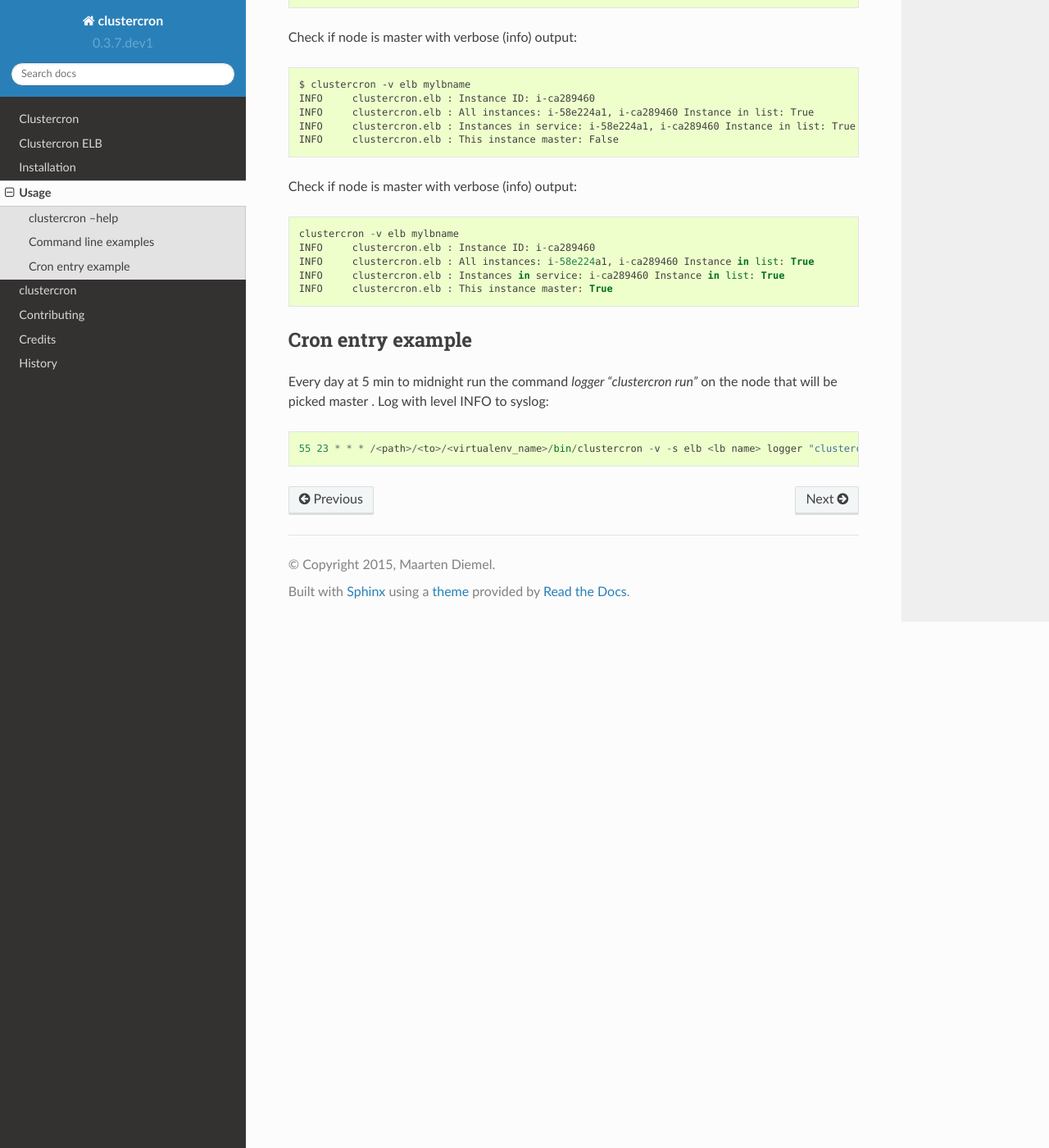
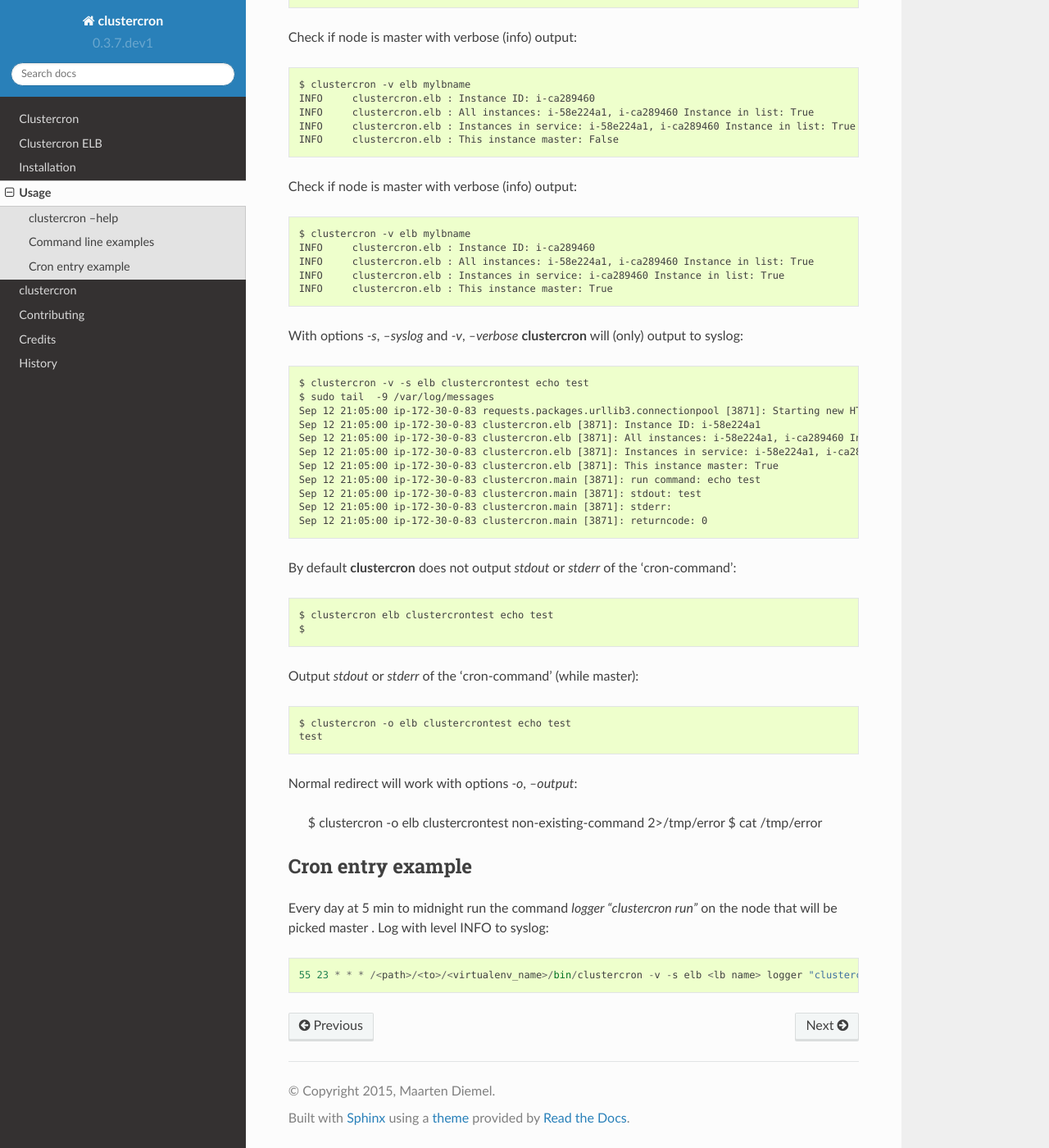
Before and after one commit to maartenq/clustercron, a Sphinx documentation site: the page built from docs/usage.rst, in a window 1280 px wide and 1400 px high, scrolled down 1040 px. Shown: the whole window at 82% size. Built offline with Sphinx 7.4.7 and the Read the Docs theme 2.0.0, drawn with Linux system fonts in a browser that asks for light colours; some of the changed text lies outside the part shown.

```diff
--- a/docs/usage.rst
+++ b/docs/usage.rst
@@ -26,9 +26,9 @@
 Command line examples
 ---------------------
 
-Clustercron can be run from command line for debugging.
+**Clustercron** can be run from command line for debugging.
 
-Clustercron can be run with only *load balancer type* and *load balancer name*.
+**Clustercron** can be run with only *load balancer type* and *load balancer name*.
 Without a *command* specified clustron will test is the node is *master* and
 return 0 if that is the case::
 
@@ -47,7 +47,6 @@
     I'm master
 
 
-
 Check if node is master with verbose (info) output::
 
     $ clustercron -v elb mylbname
@@ -59,11 +58,43 @@
 
 Check if node is master with verbose (info) output::
 
-    clustercron -v elb mylbname
+    $ clustercron -v elb mylbname
     INFO     clustercron.elb : Instance ID: i-ca289460
     INFO     clustercron.elb : All instances: i-58e224a1, i-ca289460 Instance in list: True
     INFO     clustercron.elb : Instances in service: i-ca289460 Instance in list: True
     INFO     clustercron.elb : This instance master: True
+
+
+With options `-s`, `--syslog` and `-v`, `--verbose` **clustercron** will (only) output to syslog::
+
+    $ clustercron -v -s elb clustercrontest echo test
+    $ sudo tail  -9 /var/log/messages
+    Sep 12 21:05:00 ip-172-30-0-83 requests.packages.urllib3.connectionpool [3871]: Starting new HTTP connection (1): 169.254.169.254
+    Sep 12 21:05:00 ip-172-30-0-83 clustercron.elb [3871]: Instance ID: i-58e224a1
+    Sep 12 21:05:00 ip-172-30-0-83 clustercron.elb [3871]: All instances: i-58e224a1, i-ca289460 Instance in list: True
+    Sep 12 21:05:00 ip-172-30-0-83 clustercron.elb [3871]: Instances in service: i-58e224a1, i-ca289460 Instance in list: True
+    Sep 12 21:05:00 ip-172-30-0-83 clustercron.elb [3871]: This instance master: True
+    Sep 12 21:05:00 ip-172-30-0-83 clustercron.main [3871]: run command: echo test
+    Sep 12 21:05:00 ip-172-30-0-83 clustercron.main [3871]: stdout: test
+    Sep 12 21:05:00 ip-172-30-0-83 clustercron.main [3871]: stderr:
+    Sep 12 21:05:00 ip-172-30-0-83 clustercron.main [3871]: returncode: 0
+
+
+By default **clustercron** does not output `stdout` or `stderr` of the 'cron-command'::
+
+    $ clustercron elb clustercrontest echo test
+    $
+
+
+Output `stdout` or `stderr` of the 'cron-command' (while master)::
+
+    $ clustercron -o elb clustercrontest echo test
+    test
+
+Normal redirect will work with options `-o`, `--output`:
+
+    $ clustercron -o elb clustercrontest non-existing-command 2>/tmp/error
+    $ cat /tmp/error
 
 
 Cron entry example
```
Also changed, not shown: 1 other file.
